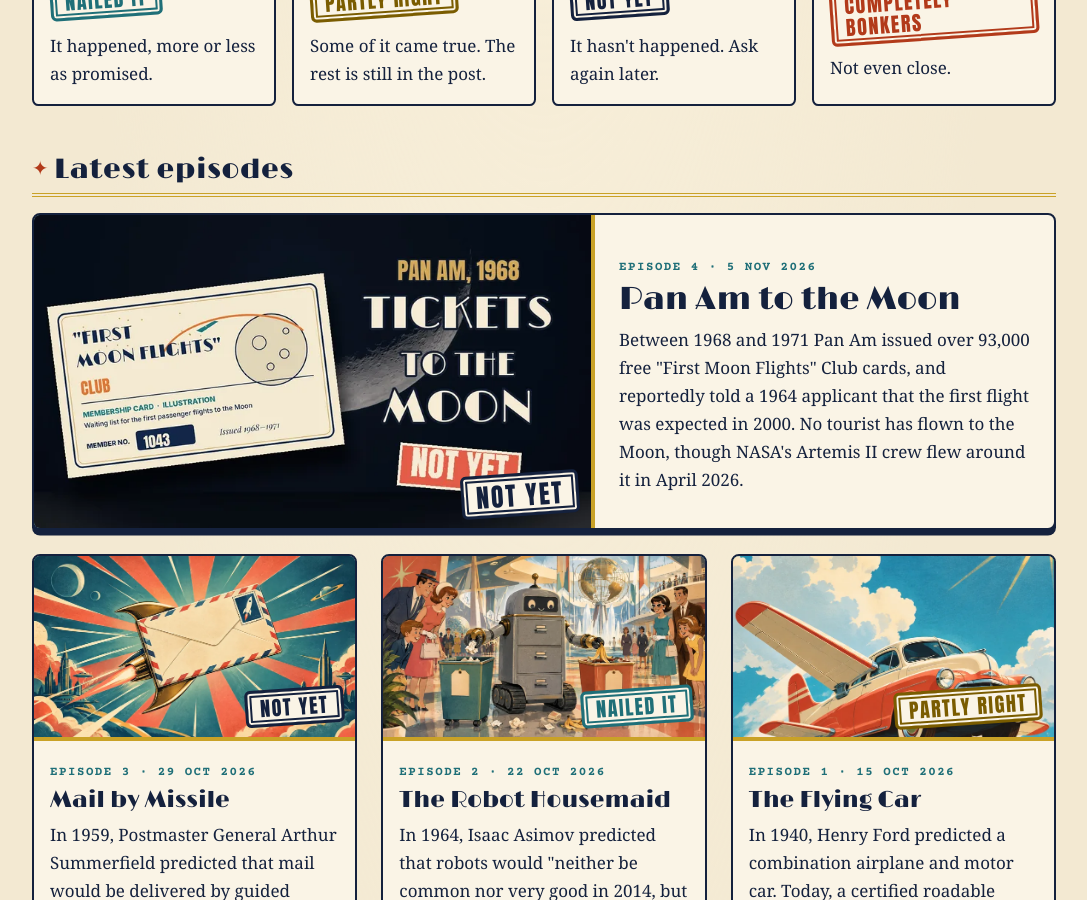
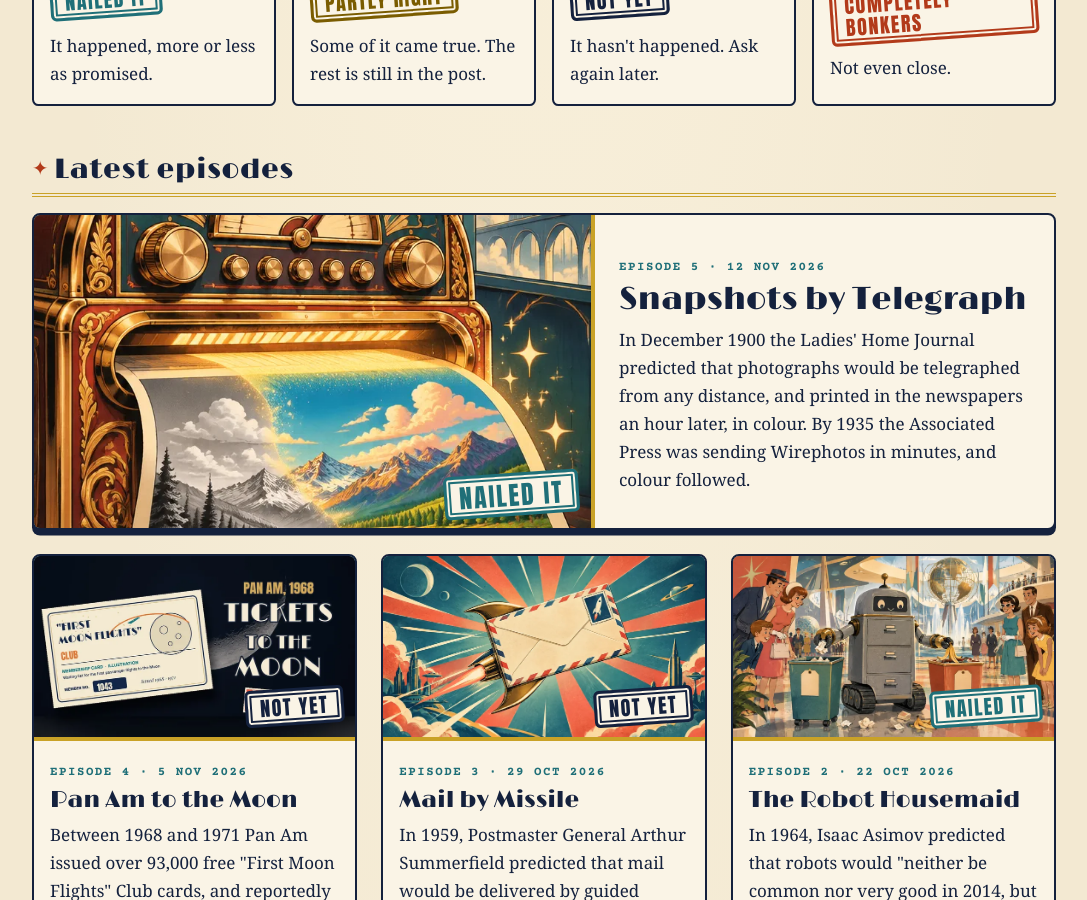
Before and after one commit to Honey-Badger-Labs/tomorrow-gazette-archive, a Jekyll site: the page built from index.md, in a window 1280 px wide and 900 px high, scrolled down 1472 px. Shown: the whole window, without its empty margins (96-1183 px from the left). Built offline with Jekyll 4.4.1, drawn with Linux system fonts in a browser that asks for light colours; some of the changed lines change nothing that is shown.

Commit message:
Add E5 Snapshots by Telegraph after its 12 Nov publication
The YouTube Short is live at https://www.youtube.com/shorts/pSUn8c9BlJE
(Postiz cmw55uc7r0hiemm088jhqukha, PUBLISHED 12 Nov 18:00 SAST). Includes
sources, the teaser and P05 links, and a story still of the colour print
(no crew images).

```diff
--- a/_data/episode_stills.yml
+++ b/_data/episode_stills.yml
@@ -9,3 +9,5 @@
   image: e3-mail-by-missile
 e4-pan-am-moon:
   image: e4-pan-am-moon
+e5-snapshots-by-telegraph:
+  image: e5-snapshots-by-telegraph
--- a/_data/images.yml
+++ b/_data/images.yml
@@ -67,3 +67,8 @@
   width: 752
   height: 423
   alt: "Illustration: a white modern Formula One car racing past a chequered-flag wall under floodlights."
+e5-snapshots-by-telegraph:
+  widths: [480, 752]
+  width: 752
+  height: 423
+  alt: "Illustration: a black-and-white photograph of mountains emerging from a brass receiving machine and flooding with colour."
--- /dev/null
+++ b/_episodes/e5-snapshots-by-telegraph.md
@@ -0,0 +1,49 @@
+---
+number: 5
+title: "Snapshots by Telegraph"
+status: published
+publish_date: 2026-11-12
+still:
+  image: e5-snapshots-by-telegraph
+description: In December 1900 the Ladies' Home Journal predicted that photographs would be telegraphed from any distance, and printed in the newspapers an hour later, in colour. By 1935 the Associated Press was sending Wirephotos in minutes, and colour followed.
+video:
+  youtube: https://www.youtube.com/shorts/pSUn8c9BlJE
+  teaser_youtube: https://www.youtube.com/shorts/i63r1ClW2Tc
+  podcast_youtube: https://www.youtube.com/watch?v=jZ-hnTuX24I
+podcast_spotify: https://open.spotify.com/show/72zRmWLYLObaiEHp2V1CfW
+prediction:
+  quote: "Photographs will be Telegraphed from any distance."
+  who: John Elfreth Watkins Jr.
+  when: December 1900
+  where: '"What May Happen in the Next Hundred Years", The Ladies'' Home Journal, Vol. 18 No. 1, December 1900, printed page 8'
+  source: S1
+since:
+  - fact: The same article said snapshots from far away would be "published in the newspapers an hour later," and that "Photographs will reproduce all of Nature's colors."
+    sources: [S1]
+  - fact: On 1 January 1935 the Associated Press sent its first Wirephoto to 47 newspapers in 25 states, and could transmit a photograph in minutes.
+    sources: [S3, S4]
+  - fact: The ITU estimated that about 6 billion people — about three-quarters of the world's population — were using the internet in 2025. That is a measure of connectivity, not by itself a count of people who can send a photograph.
+    sources: [S2]
+verdict: NAILED IT
+verdict_reason: Photographs from any distance, and in colour, arrived far earlier than Watkins's hundred-year horizon. The same article's claim that C, X and Q would leave the everyday alphabet did not come true, and is not what this verdict is about.
+sources:
+  - id: S1
+    title: "What May Happen in the Next Hundred Years — John Elfreth Watkins Jr., The Ladies' Home Journal, Dec 1900, p. 8 (Internet Archive scan)"
+    url: https://archive.org/details/sim_ladies-home-journal_1900-12_18_1
+    accessed: 2026-11-06
+  - id: S2
+    title: "Global number of Internet users increases, but disparities deepen key digital divides — ITU Facts and Figures, 17 Nov 2025"
+    url: https://www.itu.int/en/mediacentre/Pages/PR-2025-11-17-Facts-and-Figures.aspx
+    accessed: 2026-11-06
+  - id: S3
+    title: "Celebrating 80 Years of Associated Press' Wirephoto — TIME"
+    url: https://time.com/3650882/associated-press-photowire-80th-anniversary/
+    accessed: 2026-11-06
+  - id: S4
+    title: "90 years of Wirephoto — AP Images blog, 7 Jan 2025"
+    url: https://apimagesblog.com/historical/2025/01/07/90-years-of-wirephoto
+    accessed: 2026-11-06
+open_questions:
+  - What is the TikTok link for the E5 Short (posted 12 Nov 2026) and the E5 teaser (posted 10 Nov 2026)?
+  - Is there a Spotify episode link yet for the podcast P05 edition (13 Nov 2026)?
+---
```
Also changed, not shown: assets/img/e5-snapshots-by-telegraph-480.jpg (added), assets/img/e5-snapshots-by-telegraph-480.webp (added), assets/img/e5-snapshots-by-telegraph-752.jpg (added), assets/img/e5-snapshots-by-telegraph-752.webp (added).
